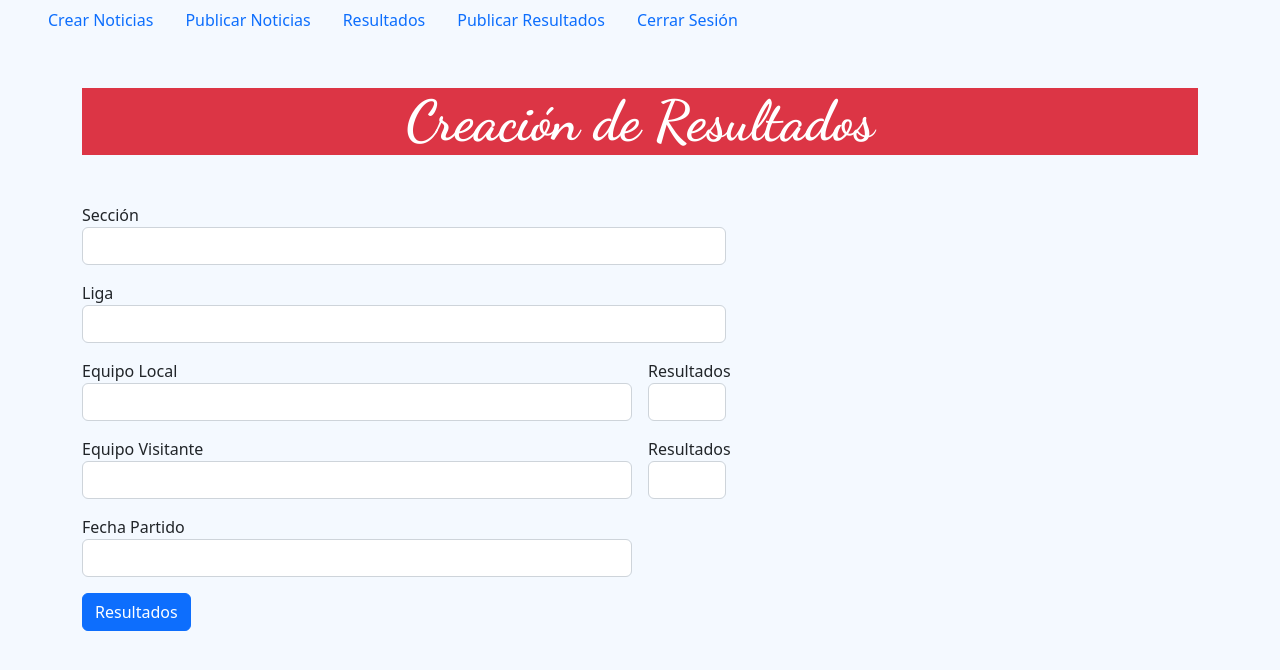
After one commit to Pucelana/eldeportedelaciudad, a Flask app: page /admin/resultados in a window 1280 px wide. The commit adds this page. Shown: the top 670 px of the page. Run offline with Flask 2, Linux system fonts and the light colour scheme; some libraries are stand-ins or nearby versions.

Commit message:
nuevas secciones

```diff
--- a/app.py
+++ b/app.py
@@ -146,9 +146,34 @@ def publi_noticia():
     noticias.clear()
     return render_template('admin/publi_noticia.html', noticias_publicadas=noticias_publicadas)
 
-"""@app.route('/admin/publi_noticia/modificar/<int:noticia_id>')
-def modif_noticia(noticia_id):
-    return render_template('admin/publi_noticia.html')"""
+# Creación de partidos y resultados
+resultados = []
+resultados_publicados = []
+
+@app.route('/admin/resultados', methods=['GET','POST'])
+def crear_resultado():
+    if request.method == 'GET':
+        return render_template('admin/resultados.html')
+    seccion = request.form.get('seccion')
+    liga = request.form.get('liga')
+    equipoA = request.form.get('equipoA')
+    resultado1 = request.form.get('resultado1')
+    equipoB = request.form.get('equipoB')
+    resultado2 = request.form.get('resultado2')
+    fecha_parti = request.form.get('fecha_parti')
+    nuevo_resultado = {'seccion': seccion, 'liga': liga, 'equipoA': equipoA, 'resultado1': resultado1, 'equipoB': equipoB, 'resultado2': resultado2, 'fecha_parti':fecha_parti}
+    resultados.append(nuevo_resultado)
+    return render_template('admin/publi_resultados.html', resultados = resultados)
+
+@app.route('/admin/publi_resultados')
+def publi_resultados():
+    for resultado in resultados:
+        resultados_publicados.append(resultado)
+    resultados.clear()
+    return render_template('admin/publi_noticia.html', resultados_publicados=resultados_publicados)
+
+
+
 
 
 
--- a/templates/admin/base.html
+++ b/templates/admin/base.html
@@ -17,11 +17,14 @@
       <a class="nav-link" href="#"></a>
       <a class="nav-link" href="/admin/crear_noticia">Crear Noticias</a>
       <a class="nav-link" href="/admin/publi_noticia">Publicar Noticias</a>
+      <a class="nav-link" href="/admin/resultados">Resultados</a>
+      <a class="nav-link" href="/admin/publi_resultados">Publicar Resultados</a>
       <a class="nav-link" href="#">Cerrar Sesión</a>
     </nav>
     {% block contenido %}
 
     {% endblock %}
+  <script src="https://code.jquery.com/jquery-3.7.1.min.js" integrity="sha256-/JqT3SQfawRcv/BIHPThkBvs0OEvtFFmqPF/lYI/Cxo=" crossorigin="anonymous"></script>
   <!-- Bootstrap JavaScript Libraries -->
   <script src="https://cdn.jsdelivr.net/npm/@popperjs/core@2.11.6/dist/umd/popper.min.js"
     integrity="sha384-oBqDVmMz9ATKxIep9tiCxS/Z9fNfEXiDAYTujMAeBAsjFuCZSmKbSSUnQlmh/jp3" crossorigin="anonymous">
@@ -29,5 +32,6 @@
   <script src="https://cdn.jsdelivr.net/npm/bootstrap@5.2.1/dist/js/bootstrap.min.js"
     integrity="sha384-7VPbUDkoPSGFnVtYi0QogXtr74QeVeeIs99Qfg5YCF+TidwNdjvaKZX19NZ/e6oz" crossorigin="anonymous">
   </script>
+  <script src="/static/js/script.js"></script>
 </body>
 </html>
--- /dev/null
+++ b/templates/admin/resultados.html
@@ -0,0 +1,48 @@
+{% extends 'admin/base.html' %}
+{% block titulo %} Admin - Crear Noticia {% endblock %}
+{% block contenido %}
+
+<section class="container-lg">
+    <h1 class="text-center bg-danger text-white my-5">Creación de Resultados</h1>
+    <div class="">
+        <form method="POST" action="/admin/resultados" enctype="multipart/form-data" class="row g-3 needs-validation" novalidate>
+          <div class="col-md-7">
+            <label for="seccion">Sección</label>
+            <input type="text" class="form-control" id="seccion" name="seccion" required>
+          </div>
+          <div class="col-md-7">
+            <label for="liga">Liga</label>
+            <input type="text" class="form-control" id="liga" name="liga" required></input>
+          </div>
+          <div class="col-md-6">
+            <label for="equipoA">Equipo Local</label>
+            <input type="text" class="form-control" id="equipoA" name="equipoA" required>
+          </div>
+          <div class="col-md-1">
+            <label for="resultado1">Resultados</label>
+            <input type="text" class="form-control" id="resultado1" name="resultado1" required>
+          </div>
+          <div class="col-md-6">
+            <label for="equipoB">Equipo Visitante</label>
+            <input type="text" class="form-control" id="equipoB" name="equipoB" required>
+          </div>
+          <div class="col-md-1">
+            <label for="resultado2">Resultados</label>
+            <input type="text" class="form-control" id="resultado2" name="resultado2" required>
+          </div>
+          <div class="col-md-6">
+            <label for="fecha_parti">Fecha Partido</label>
+            <input type="text" class="form-control" id="fecha_parti" name="fecha_parti" required>
+          </div>
+         <!-- <div class="col-md-4">
+            <label for="imagen">Imágen</label>
+            <input type="file" class="form-control" id="imagen" name="imagen" required>
+          </div>-->
+          <div class="col-12">
+            <button class="btn btn-primary" type="submit">Resultados</button>
+          </div>
+        </form>
+    </div>
+</section>
+
+{% endblock %}
```
Also changed, not shown: templates/admin/publi_noticia.html (+0 -32 lines), templates/admin/publi_resultados.html (added, +47 -0 lines).
